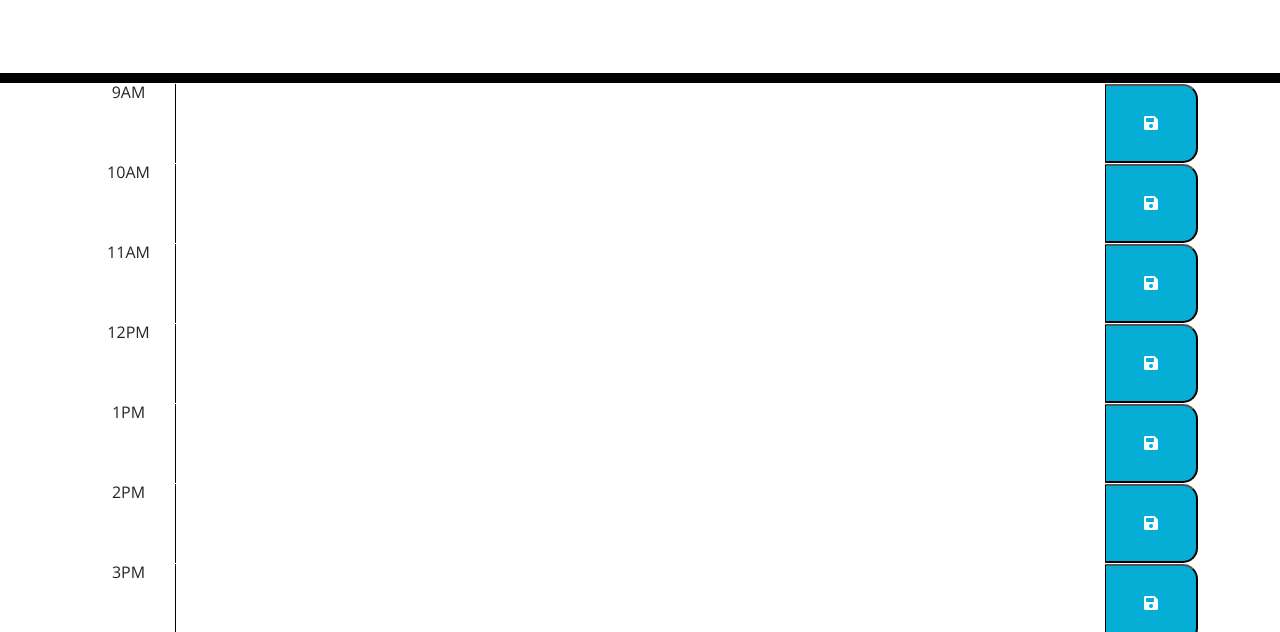
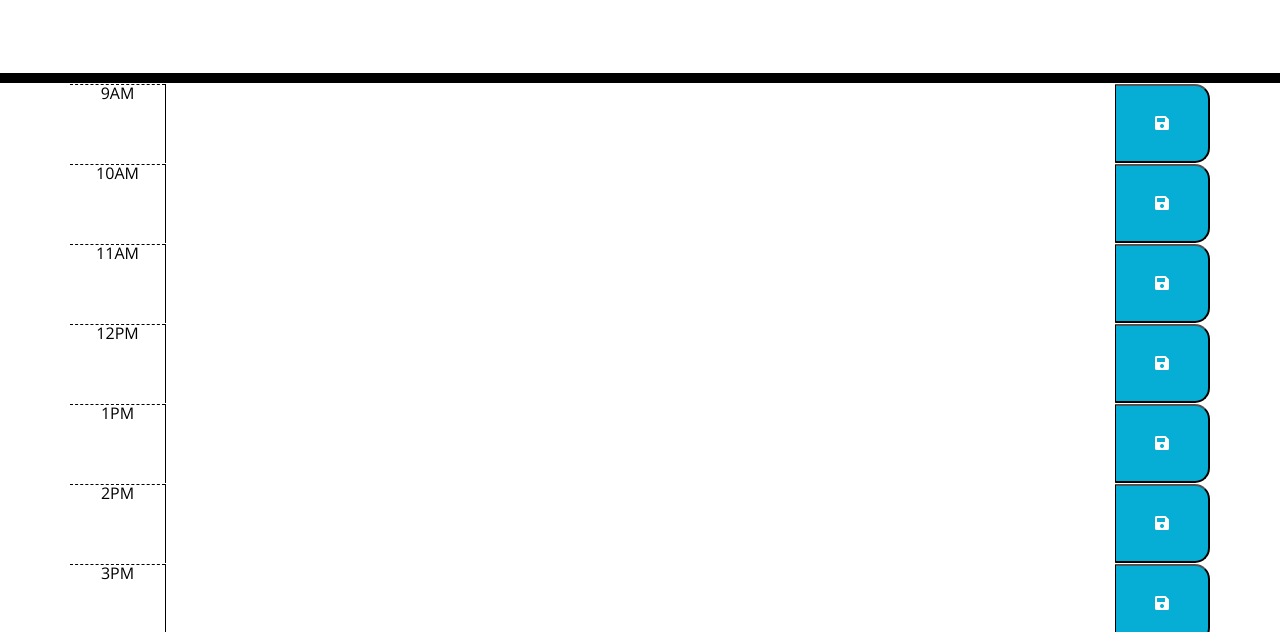
Before and after one commit to IIosub/Ioana-s-daily-planner, a plain HTML site: page starter/index.html in a window 1280 px wide. Shown: the part 168-800 px from the top of the page. Drawn offline with nearby package versions, Linux system fonts and the light colour scheme.

Commit message:
start-up code

```diff
--- a/starter/style.css
+++ b/assets/css/style.css
@@ -1,5 +1,5 @@
 body {
-  font-family: 'Open Sans', sans-serif;
+  font-family: "Open Sans", sans-serif;
   font-size: 16px;
   line-height: 1;
 }
@@ -8,7 +8,7 @@ textarea {
   background: transparent;
   border: none;
   resize: none;
-  color: #000000;
+  color: #000000 !important;
   border-left: 1px solid black;
   padding: 10px;
 }
--- a/starter/index.html
+++ b/starter/index.html
@@ -10,8 +10,8 @@
   <link rel="stylesheet" href="https://use.fontawesome.com/releases/v5.8.1/css/all.css"
     integrity="sha384-50oBUHEmvpQ+1lW4y57PTFmhCaXp0ML5d60M1M7uH2+nqUivzIebhndOJK28anvf" crossorigin="anonymous" />
   <link href="https://fonts.googleapis.com/css?family=Open+Sans&display=swap" rel="stylesheet" />
-  <link rel="stylesheet" href="style.css" />
-  <title>Work Day Scheduler</title>
+  <link rel="stylesheet" href="/assets/css/style.css" />
+  <title>Day Scheduler</title>
 </head>
 
 <body>
@@ -20,41 +20,41 @@
     <p class="lead">A simple calendar app for scheduling your work day</p>
     <p id="currentDay" class="lead"></p>
   </header>
-  <div class="container">
+
   <!-- Timeblocks go here -->
   <div class="container">
     <div class="row time-block" data-hour="09">
-        <div class="col-md-1 hours">9AM</div>
+      <div class="col-md-1 hour">9AM</div>
       <textarea class="col-md-10 description"></textarea>
       <button class="col-md-1 saveBtn"><i class="fas fa-save"></i></button>
     </div>
     <div class="row time-block" data-hour="10">
-        <div class="col-md-1 hours">10AM</div>
+      <div class="col-md-1 hour">10AM</div>
       <textarea class="col-md-10 description"></textarea>
       <button class="col-md-1 saveBtn"><i class="fas fa-save"></i></button>
     </div>
     <div class="row time-block" data-hour="11">
-        <div class="col-md-1 hours">11AM</div>
+      <div class="col-md-1 hour">11AM</div>
       <textarea class="col-md-10 description"></textarea>
       <button class="col-md-1 saveBtn"><i class="fas fa-save"></i></button>
     </div>
     <div class="row time-block" data-hour="12">
-        <div class="col-md-1 hours">12PM</div>
+      <div class="col-md-1 hour">12PM</div>
       <textarea class="col-md-10 description"></textarea>
       <button class="col-md-1 saveBtn"><i class="fas fa-save"></i></button>
     </div>
     <div class="row time-block" data-hour="13">
-        <div class="col-md-1 hours">1PM</div>
+      <div class="col-md-1 hour">1PM</div>
       <textarea class="col-md-10 description"></textarea>
       <button class="col-md-1 saveBtn"><i class="fas fa-save"></i></button>
     </div>
     <div class="row time-block" data-hour="14">
-        <div class="col-md-1 hours">2PM</div>
+      <div class="col-md-1 hour">2PM</div>
       <textarea class="col-md-10 description"></textarea>
       <button class="col-md-1 saveBtn"><i class="fas fa-save"></i></button>
     </div>
     <div class="row time-block" data-hour="15">
-        <div class="col-md-1 hours">3PM</div>
+      <div class="col-md-1 hour">3PM</div>
       <textarea class="col-md-10 description"></textarea>
       <button class="col-md-1 saveBtn"><i class="fas fa-save"></i></button>
     </div>
@@ -64,15 +64,18 @@
       <button class="col-md-1 saveBtn"><i class="fas fa-save"></i></button>
     </div>
     <div class="row time-block" data-hour="17">
-        <div class="col-md-1 hours">5PM</div>
+      <div class="col-md-1 hour">5PM</div>
       <textarea class="col-md-10 description"></textarea>
       <button class="col-md-1 saveBtn"><i class="fas fa-save"></i></button>
     </div>
   </div>
-  </div>
 
   <script src="https://cdnjs.cloudflare.com/ajax/libs/jquery/3.2.1/jquery.min.js"></script>
+  <script src="https://cdn.jsdelivr.net/npm/bootstrap@5.3.2/dist/js/bootstrap.bundle.min.js"
+    integrity="sha384-C6RzsynM9kWDrMNeT87bh95OGNyZPhcTNXj1NW7RuBCsyN/o0jlpcV8Qyq46cDfL"
+    crossorigin="anonymous"></script>
   <script src="https://cdn.jsdelivr.net/npm/dayjs@1/dayjs.min.js"></script>
+  <script src="assets/js/script.js"></script>
 </body>
 
 </html>
```
Lines whose indentation alone changed are shown as unchanged.
